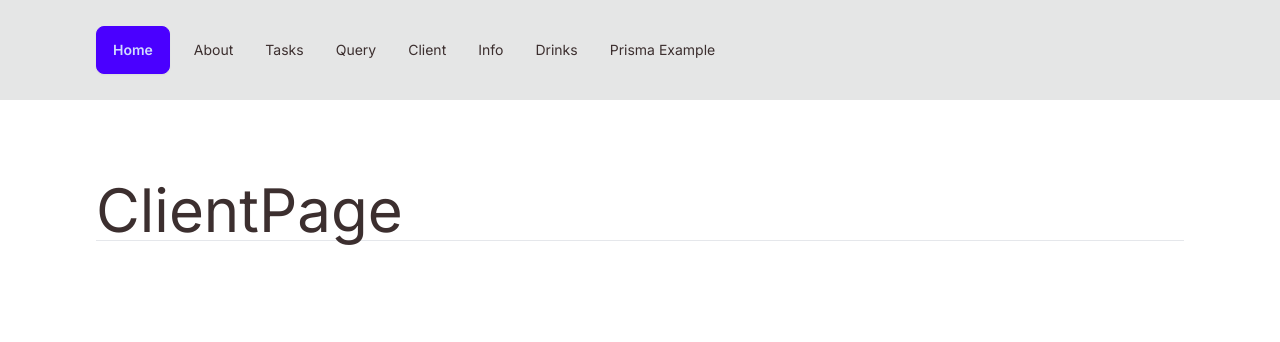
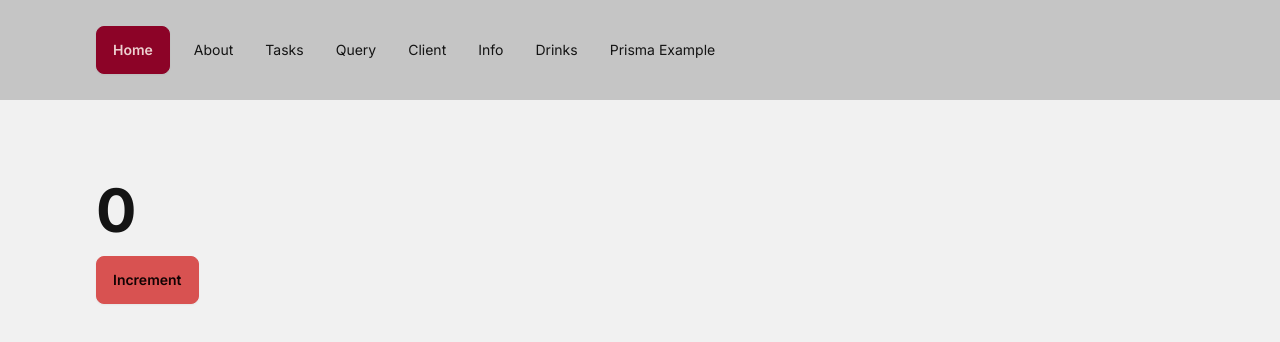
Before and after one commit to amarkpark/smilga-small, a Next.js app: page /client in a window 1280 px wide. Shown: the top 342 px of the page. Built offline with nearby package versions, Linux system fonts and the light colour scheme.

Commit message:
Lesson 17 - Adding some styling and a counter

```diff
--- a/app/client/page.js
+++ b/app/client/page.js
@@ -1,8 +1,17 @@
+"use client"
+// import { useState } from "react/cjs/react.production.min";
+import { useState } from "react";
+
+
+
 const ClientPage = () => {
+  const [count, setCount] = useState(0);
   return (
     <div>
-      <h1 className="text-6xl">ClientPage</h1>
-      <hr />
+      <h1 className="text-6xl font-bold mb-4">{count}</h1>
+      <button className="btn btn-secondary" onClick={() => setCount(count + 1)}>
+        Increment
+      </button>
     </div>
   )
 }
--- a/app/globals.css
+++ b/app/globals.css
@@ -2,6 +2,6 @@
 @tailwind components;
 @tailwind utilities;
 
-* {
+/* * {
   color: #3c2f2f
-}
+} */
--- a/app/layout.js
+++ b/app/layout.js
@@ -11,7 +11,7 @@ export const metadata = {
 
 export default function RootLayout({ children }) {
   return (
-    <html lang="en">
+    <html data-theme="autumn"lang="en">
       <body className={inter.className}>
         <Navbar />
         <main className="px-8 py-20 max-w-6xl mx-auto">{children}</main>
--- a/app/page.js
+++ b/app/page.js
@@ -1,10 +1,12 @@
-import React from 'react'
+import Link from "next/link"
+import React from "react"
 
 const HomePage = () => {
+  console.log("Home Page");
   return (
     <div>
-      <h1 className="text-6xl">HomePage</h1>
-      <hr />
+      <h1 className="text-5xl mb-8 font-bold">Next.JS Tutorial</h1>
+      <Link href="/client" className="btn btn-accent">Get Started</Link>
     </div>
   )
 }
--- a/tailwind.config.js
+++ b/tailwind.config.js
@@ -15,4 +15,7 @@ module.exports = {
     },
   },
   plugins: [require('@tailwindcss/typography'), require('daisyui')],
+  daisyui: {
+    themes: ["autumn"],
+  },
 };
```
